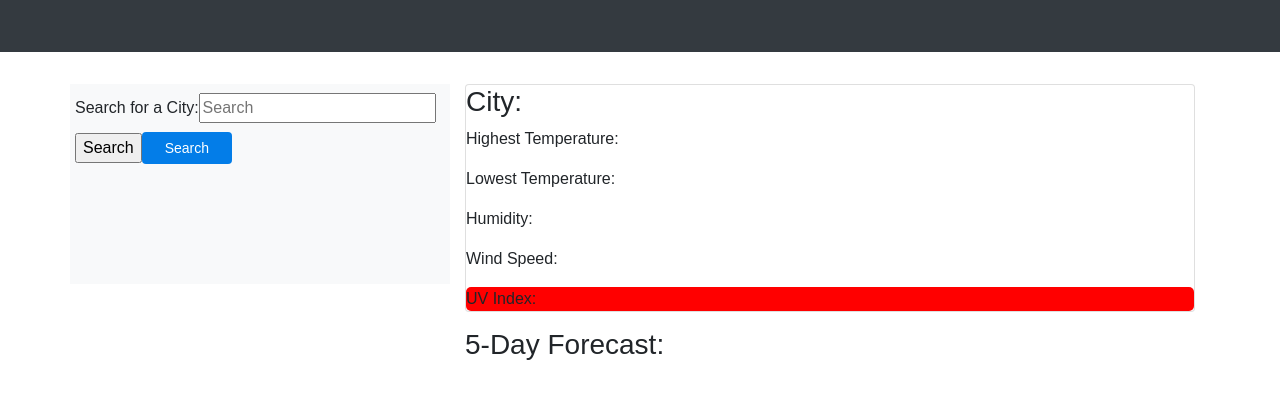
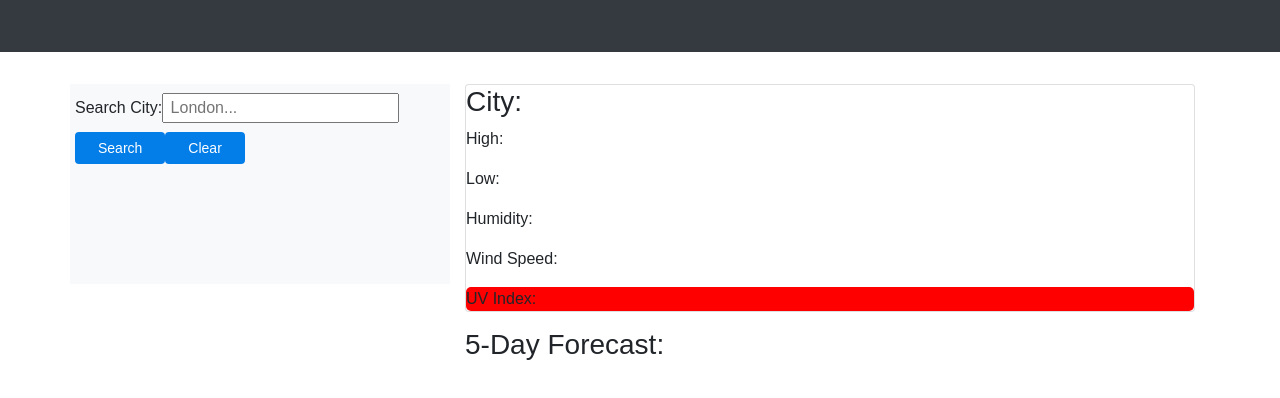
Before and after one commit to loneyb11/homework_06_Weather_App, a plain HTML site: page index.html in a window 1280 px wide. Shown: the part 132-530 px from the top of the page. Drawn offline with nearby package versions, Linux system fonts and the light colour scheme; a web font is replaced by a local one.

Commit message:
Update index.html

```diff
--- a/index.html
+++ b/index.html
@@ -30,11 +30,11 @@
       <div class="row">
         <div class="col-xs-12 col-md-4 bg-light" id="search-bar">
           <form id="citySearch" class="form-inline my-2 my-lg-0">
-            <label for="city-input">Search for a City:</label>
+            <label for="city-input">Search City:</label>
             <br><br>
-            <input class="city" type="text" placeholder="Search"><br>
-            <input id="find-city" type="submit" value = "Search">
-            <button class="btn btn-outline-success my-2 my-sm-0" type="submit">Search</button>
+            <input class="city" type="text" placeholder=" London..."><br>
+            <input id="search-city" class="btn btn-outline-success my-2 my-sm-0" type="submit" type="submit" value = "Search">
+            <button id="clear" class="btn btn-outline-success my-2 my-sm-0" type="submit">Clear</button>
           </form>
           <div class="search-history">
             <ul class="button-list">
@@ -46,14 +46,14 @@
         <div class="col-xs-12 col-md-8">
           <div class="card">
             <h3 id="city-name">City:</h3>
-            <p class="card-text" id="high-temperature">Highest Temperature:</p>
-            <p class="card-text" id="low-temperature">Lowest Temperature:</p>
-            <p class="card-text" id ="humidity">Humidity:</p>
-            <p class="card-text" id ="wind-speed">Wind Speed:</p>
-            <p class="card-text" id ="uv-index">UV Index:</p>
+            <p class="card-text" id="high-temperature">  High:</p>
+            <p class="card-text" id="low-temperature">  Low:</p>
+            <p class="card-text" id ="humidity">  Humidity:</p>
+            <p class="card-text" id ="wind-speed">  Wind Speed:</p>
+            <p class="card-text" id ="uv-index">  UV Index:</p>
           </div>
           <p><h3>5-Day Forecast:</h3></p>
-          <div class="five-day-container"></div>
+          <div class="fiveDay-container"></div>
         </div>
       </div>
     </div>
```
